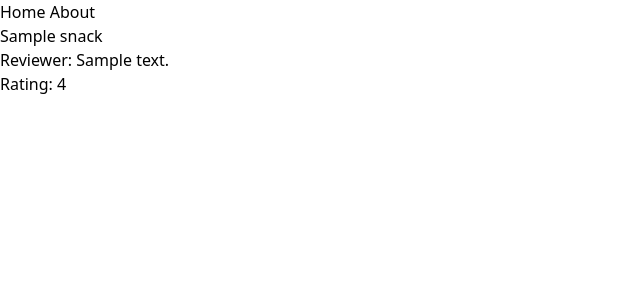
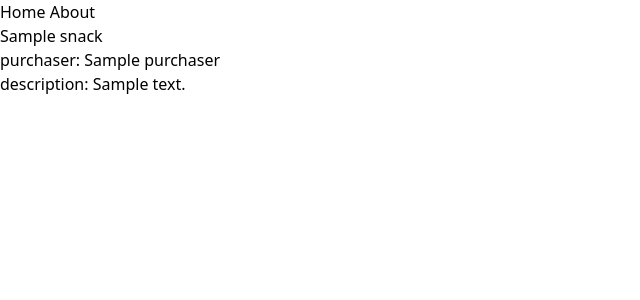
Before and after one commit to Ricardo2450/snack_tracker_project, a Django app: template templates/snack_detail.html in a window 1280 px wide. Shown: the top 300 px of the page, without its empty margins (0-640 px from the left). Run offline with Django 4.2, Linux system fonts and the light colour scheme; the template is opened without the code that fills it: most values are stand-ins (such as "Sample title", 1, 10 or a date in 2020); style sheets or scripts are compiled from the project's sources; some libraries are stand-ins or nearby versions.

Commit message:
made a small change to make sure admin is working as intended

```diff
--- a/templates/snack_detail.html
+++ b/templates/snack_detail.html
@@ -3,8 +3,8 @@
 {% block content %}
     <div>
       <h2>{{ snack.name }}</h2>
-      <p>Reviewer: {{ snack.reviewer }}</p>
-      <p>Rating: {{ snack.rating }}</p>
+      <p>purchaser: {{ snack.purchaser }}</p>
+      <p>description: {{ snack.description }}</p>
     </div>
 
 
```
Also changed, not shown: db.sqlite3, snacks/migrations/0001_initial.py (added).
